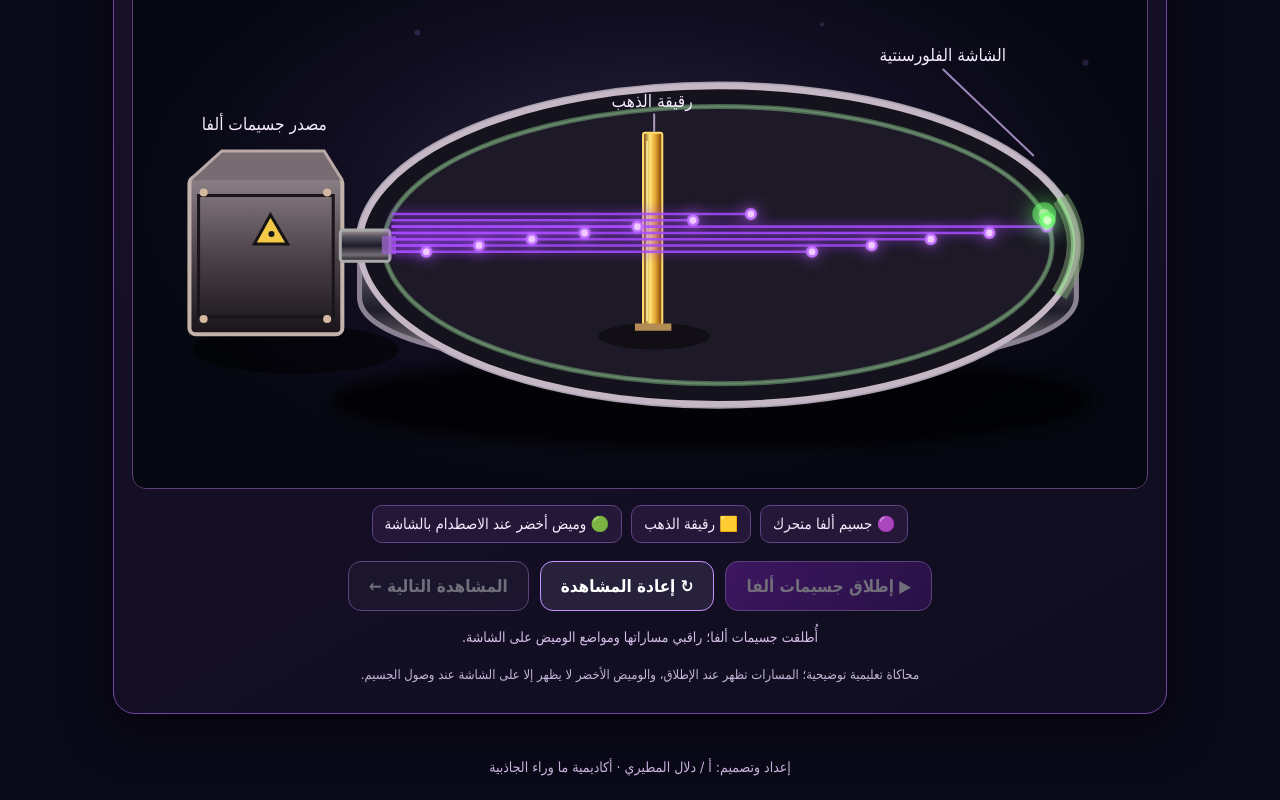
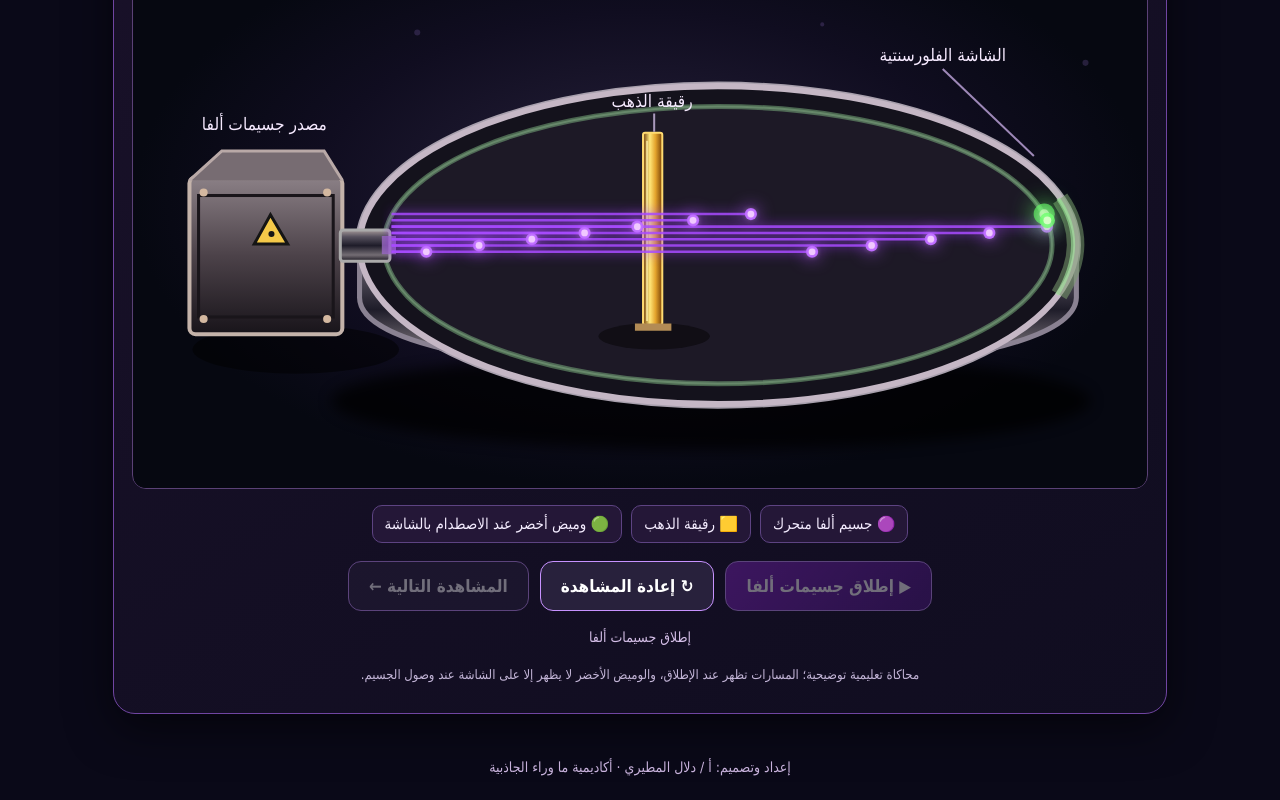
Before and after one commit to dleal1415-glitch/rutherford-lab-final, a plain HTML site: page index.html in a window 1280 px wide. Both pictures are taken after a click on the button "▶ إطلاق جسيمات ألفا". Shown: the part 340-1140 px from the top of the page. Drawn offline with Linux system fonts and the light colour scheme.

Commit message:
Add files via upload

```diff
--- a/index.html
+++ b/index.html
@@ -34,7 +34,7 @@
 </svg><canvas id="motion"></canvas></div>
 <div class="key"><span>🟣 جسيم ألفا متحرك</span><span>🟨 رقيقة الذهب</span><span>🟢 وميض أخضر عند الاصطدام بالشاشة</span></div>
 <div class="controls"><button class="btn" id="fire">▶ إطلاق جسيمات ألفا</button><button class="btn secondary" id="replay">↻ إعادة المشاهدة</button><button class="btn secondary" id="next" disabled>المشاهدة التالية ←</button></div><p class="status" id="status" aria-live="polite">اضغطي إطلاق جسيمات ألفا لبدء المشاهدة</p><div class="result hidden" id="result"></div><p class="note">محاكاة تعليمية توضيحية؛ المسارات تظهر عند الإطلاق، والوميض الأخضر لا يظهر إلا على الشاشة عند وصول الجسيم.</p></section>
-<section class="end hidden" id="final"><h2>الاستنتاج النهائي</h2><p>معظم حجم الذرة فراغ، وفي مركزها نواة صغيرة كثيفة موجبة الشحنة، تتركز فيها معظم كتلة الذرة.</p><h2>اختبري فهمك</h2><div id="questions"></div><button class="btn" id="again">إعادة التجربة من البداية</button></section></main><footer class="footer">إعداد وتصميم: أ / دلال المطيري · أكاديمية ما وراء الجاذبية</footer>
+<section class="end hidden" id="final"><h2>استنتاجات رذرفورد</h2><div class="result"><p><b>١. معظم حجم الذرة فراغ:</b> لأن معظم جسيمات ألفا نفذت عبر رقيقة الذهب دون انحراف.</p><p><b>٢. تتركز معظم كتلة الذرة في حيز صغير جدًا يسمى النواة:</b> إذ إن ارتداد عدد قليل جدًا من جسيمات ألفا يدل على وجود مركز صغير كثيف في الذرة.</p><p><b>٣. النواة موجبة الشحنة:</b> لذلك تتنافر معها جسيمات ألفا الموجبة، فتنحرف بعض الجسيمات أو ترتد.</p><p><b>٤. حجم النواة صغير جدًا مقارنة بحجم الذرة:</b> ولذلك لا تقترب منها إلا نسبة قليلة جدًا من جسيمات ألفا.</p></div><h2>اختبري فهمك</h2><div id="questions"></div><button class="btn" id="again">إعادة التجربة من البداية</button></section></main><footer class="footer">إعداد وتصميم: أ / دلال المطيري · أكاديمية ما وراء الجاذبية</footer>
 <script>
 'use strict';
 const stages=[
@@ -46,7 +46,7 @@ const questions=[
 ['لماذا نفذت معظم جسيمات ألفا؟',['لأن الذرة مصمتة','لأن معظم حجم الذرة فراغ','لأن جسيمات ألفا متعادلة'],1],
 ['لماذا انحرفت بعض الجسيمات؟',['لتنافرها مع النواة الموجبة','لتجاذبها مع النواة','لأن الذهب شفاف'],0],
 ['ماذا يدل ارتداد القليل من الجسيمات؟',['أن الذرة خالية من النواة','وجود نواة صغيرة كثيفة وموجبة','أن الإلكترونات كبيرة'],1],
-['من العالم الذي استنتج وجود نواة الذرة؟',['دالتون','طومسون','رذرفورد'],2]
+['من هو العالم الذي اكتشف النواة؟',['دالتون','طومسون','رذرفورد'],2]
 ];
 let stage=0,playing=false,token=0,raf=0,flashes=[],particles=[];
 const canvas=document.getElementById('motion'),ctx=canvas.getContext('2d'),fire=document.getElementById('fire'),next=document.getElementById('next'),status=document.getElementById('status'),result=document.getElementById('result');
@@ -74,14 +74,14 @@ function position(p,t){
  const u=(t-.44)/.56,q=endpoint(p);
  return{x:foilX+(q.x-foilX)*u,y:y+(q.y-y)*u};
 }
-function impact(p){const q=endpoint(p);flashes.push({x:q.x,y:q.y,age:0})}
+function impact(p,now){const q=endpoint(p);flashes.push({x:q.x,y:q.y,born:now})}
 function drawDot(x,y,r,color,blur){ctx.save();ctx.shadowBlur=blur;ctx.shadowColor=color;ctx.fillStyle=color;ctx.beginPath();ctx.arc(x,y,r,0,Math.PI*2);ctx.fill();ctx.restore()}
-function frame(now,run){if(run!==token)return;ctx.clearRect(0,0,1000,570);let alive=false;for(const p of particles){const t=(now-p.start)/p.duration;if(t<0){alive=true;continue}if(t>=1){if(!p.done){impact(p);p.done=true}continue}alive=true;
+function frame(now,run){if(run!==token)return;ctx.clearRect(0,0,1000,570);let alive=false;for(const p of particles){const t=(now-p.start)/p.duration;if(t<0){alive=true;continue}if(t>=1){if(!p.done){impact(p,now);p.done=true}continue}alive=true;
 // Draw only the path already traversed by this moving particle; no pre-drawn paths.
 ctx.save();ctx.beginPath();const first=position(p,0);ctx.moveTo(first.x,first.y);const steps=Math.max(2,Math.ceil(t*48));for(let j=1;j<=steps;j++){const q=position(p,t*j/steps);ctx.lineTo(q.x,q.y)}ctx.strokeStyle='rgba(169,76,255,.85)';ctx.lineWidth=2.5;ctx.shadowColor='#a449ff';ctx.shadowBlur=12;ctx.stroke();ctx.restore();const v=position(p,t);drawDot(v.x,v.y,6,'#b45aff',17);drawDot(v.x,v.y,3.3,'#f0c9ff',6)}
-for(const f of flashes){f.age+=.018;const a=Math.max(0,1-f.age);if(a>0){alive=true;ctx.save();ctx.globalAlpha=a;drawDot(f.x,f.y,5+f.age*15,'#62ff65',25);drawDot(f.x,f.y,3+f.age*5,'#e5ffd3',10);ctx.restore()}}flashes=flashes.filter(f=>f.age<1);
+for(const f of flashes){const age=(now-f.born)/1100;const a=Math.max(0,1-age);if(a>0){alive=true;ctx.save();ctx.globalAlpha=a;drawDot(f.x,f.y,5+age*15,'#62ff65',25);drawDot(f.x,f.y,3+age*5,'#e5ffd3',10);ctx.restore()}}flashes=flashes.filter(f=>(now-f.born)<1100);
 if(alive){raf=requestAnimationFrame(t=>frame(t,run))}else{playing=false;fire.disabled=false;next.disabled=false;ctx.clearRect(0,0,1000,570);const s=stages[stage];result.innerHTML='<b>المشاهدة:</b> '+s.obs+'<br><b>الاستنتاج:</b> '+s.why;result.classList.remove('hidden');status.textContent='انتهت الدفعة. يمكنك إطلاق دفعة جديدة أو الانتقال للمشاهدة التالية.'}}
-function launch(){if(playing)return;token++;cancelAnimationFrame(raf);resize();playing=true;fire.disabled=true;next.disabled=true;result.classList.add('hidden');status.textContent='أُطلقت جسيمات ألفا؛ راقبي مساراتها ومواضع الوميض على الشاشة.';flashes=[];const now=performance.now();particles=Array.from({length:stages[stage].n},(_,i)=>{const k=((i%2===0?1:-1)*(0.65+(i%5)*.16));return{y:318+(i%7-3)*6.2,type:stage===0?'straight':stage===1?'bend':'bounce',k,start:now+i*205,duration:stage===2?2200:2400,done:false}});raf=requestAnimationFrame(t=>frame(t,token))}
+function launch(){if(playing)return;token++;cancelAnimationFrame(raf);resize();playing=true;fire.disabled=true;next.disabled=true;result.classList.add('hidden');status.textContent='إطلاق جسيمات ألفا';flashes=[];const now=performance.now();particles=Array.from({length:stages[stage].n},(_,i)=>{const k=((i%2===0?1:-1)*(0.65+(i%5)*.16));return{y:318+(i%7-3)*6.2,type:stage===0?'straight':stage===1?'bend':'bounce',k,start:now+i*205,duration:stage===2?2200:2400,done:false}});raf=requestAnimationFrame(t=>frame(t,token))}
 fire.addEventListener('click',launch);document.getElementById('replay').addEventListener('click',reset);next.addEventListener('click',()=>{if(stage<2){stage++;reset();document.getElementById('experiment').scrollIntoView({behavior:'smooth'})}else{token++;cancelAnimationFrame(raf);document.getElementById('experiment').classList.add('hidden');document.getElementById('final').classList.remove('hidden')}});document.getElementById('again').addEventListener('click',()=>{stage=0;document.getElementById('final').classList.add('hidden');document.getElementById('experiment').classList.remove('hidden');reset();window.scrollTo({top:0,behavior:'smooth'})});
 const root=document.getElementById('questions');questions.forEach((q,i)=>{const d=document.createElement('div');d.className='question';const h=document.createElement('h3');h.textContent='السؤال '+(i+1)+': '+q[0];d.append(h);const feedback=document.createElement('p');feedback.className='feedback';q[1].forEach((answer,j)=>{const b=document.createElement('button');b.className='option';b.textContent=answer;b.addEventListener('click',()=>{if(j===q[2]){b.classList.add('correct');feedback.textContent='✓ إجابة صحيحة';d.querySelectorAll('button').forEach(x=>x.disabled=true)}else{b.classList.add('wrong');feedback.textContent='حاولي مرة أخرى'}});d.append(b)});d.append(feedback);root.append(d)});
 window.addEventListener('resize',()=>{if(!playing)resize()});reset();
```
